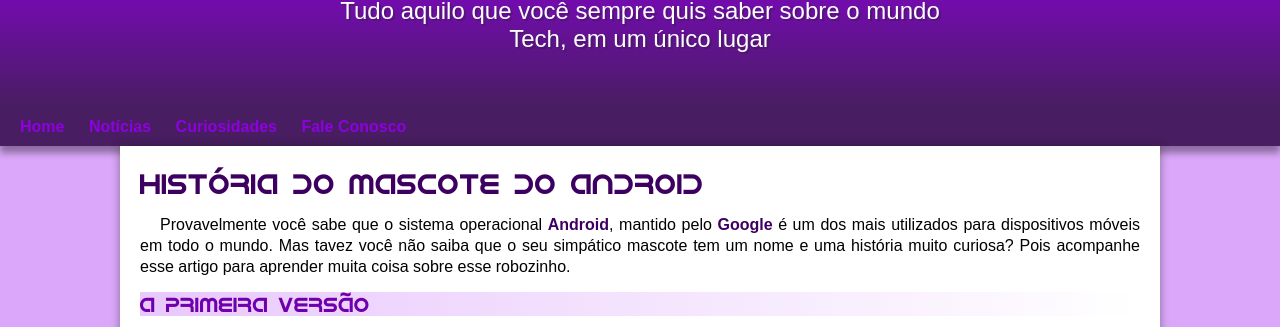
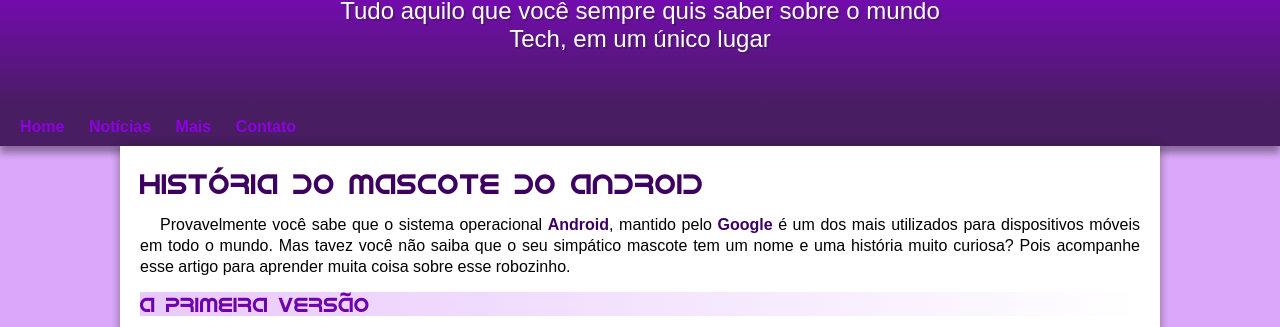
Before and after one commit to Luchtml/projeto-android, a plain HTML site: page index.html in a window 1280 px wide. Shown: the part 72-399 px from the top of the page. Drawn offline with Linux system fonts and the light colour scheme.

Commit message:
Update index.html

```diff
--- a/index.html
+++ b/index.html
@@ -16,8 +16,8 @@
     <nav>
         <a href="#">Home</a>
         <a href="#">Notícias</a>
-        <a href="#">Curiosidades</a>
-        <a href="#">Fale Conosco</a>
+        <a href="#">Mais</a>
+        <a href="#">Contato</a>
     </nav>
     <main>
         <article>
```
